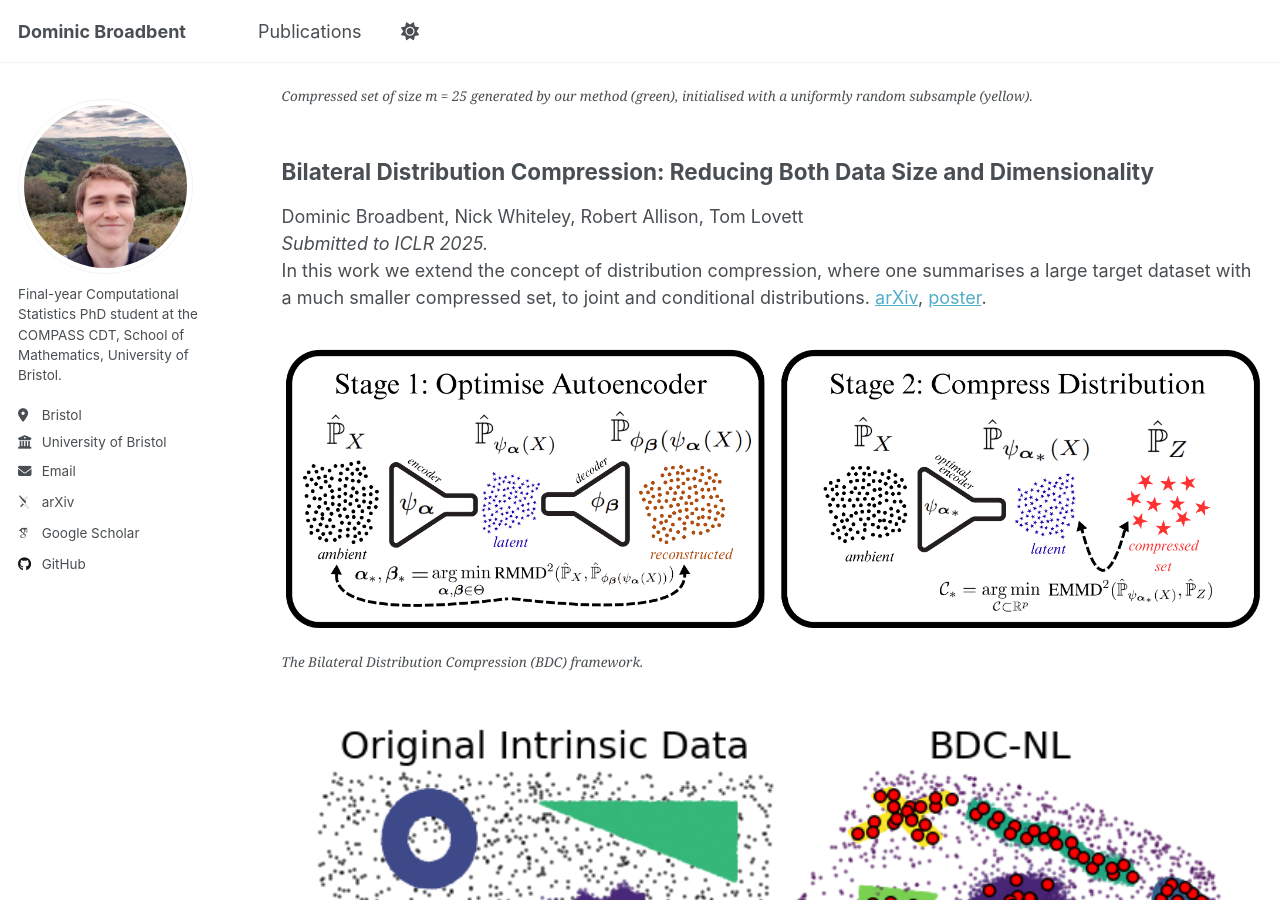
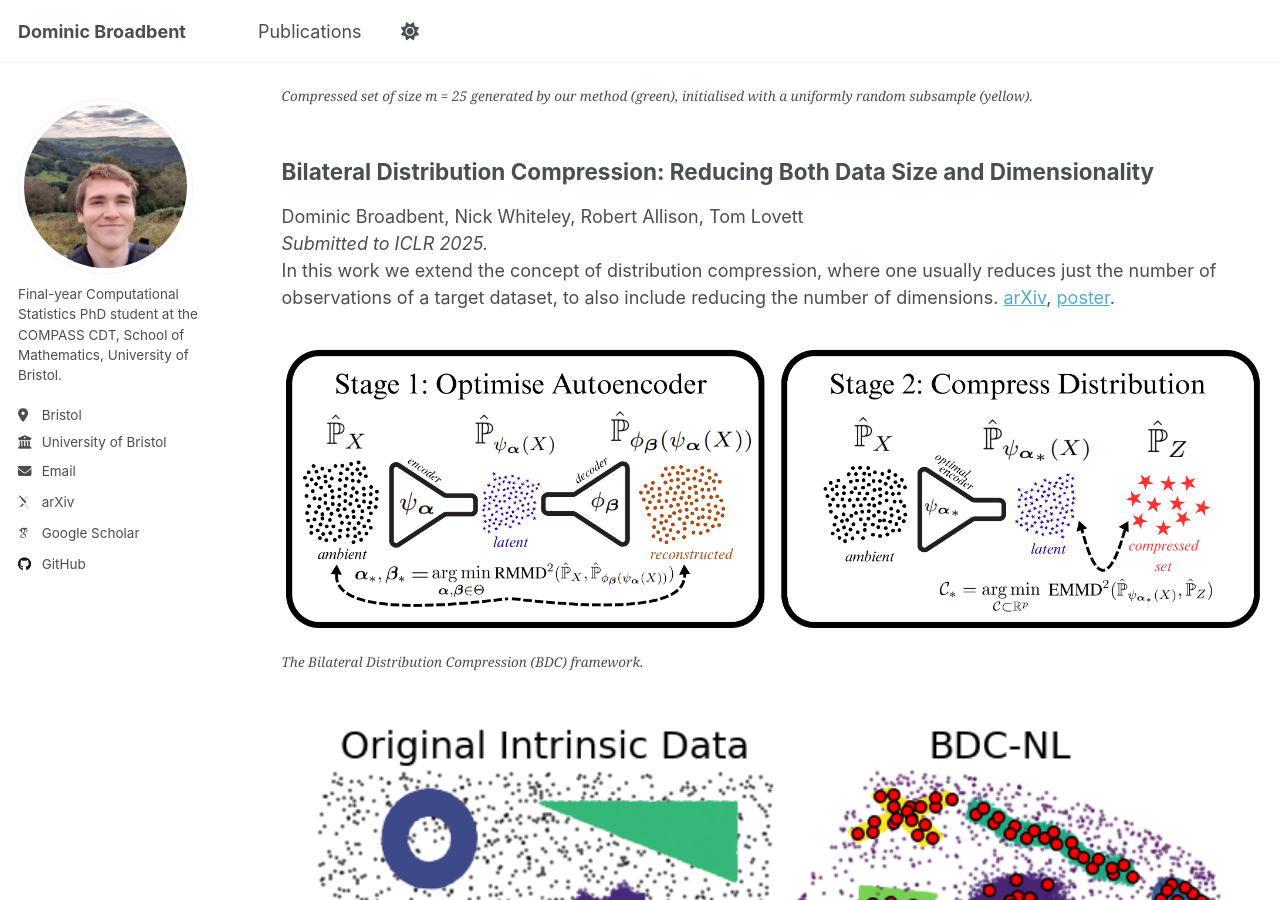
Before and after one commit to dominicjbroadbent/dominicjbroadbent.github.io, a Jekyll site: the page built from _pages/publications.md, in a window 1280 px wide and 900 px high, scrolled down 783 px. Built offline with Jekyll 4.4.1, drawn with Linux system fonts in a browser that asks for light colours; some web fonts are replaced; a script that is not in the unit is left out.

Commit message:
Update publications.md

```diff
--- a/_pages/publications.md
+++ b/_pages/publications.md
@@ -31,7 +31,7 @@ In this work we extend the concept of distribution compression, where one summar
 ## Bilateral Distribution Compression: Reducing Both Data Size and Dimensionality
 Dominic Broadbent, Nick Whiteley, Robert Allison, Tom Lovett
 *Submitted to ICLR 2025.*
-In this work we extend the concept of distribution compression, where one summarises a large target dataset with a much smaller compressed set, to joint and conditional distributions.
+In this work we extend the concept of distribution compression, where one usually reduces just the number of observations of a target dataset, to also include reducing the number of dimensions.
 [arXiv](https://arxiv.org/abs/2509.17543), [poster](/files/bilateral_compression_poster.pdf).
 
 <figure>
```
